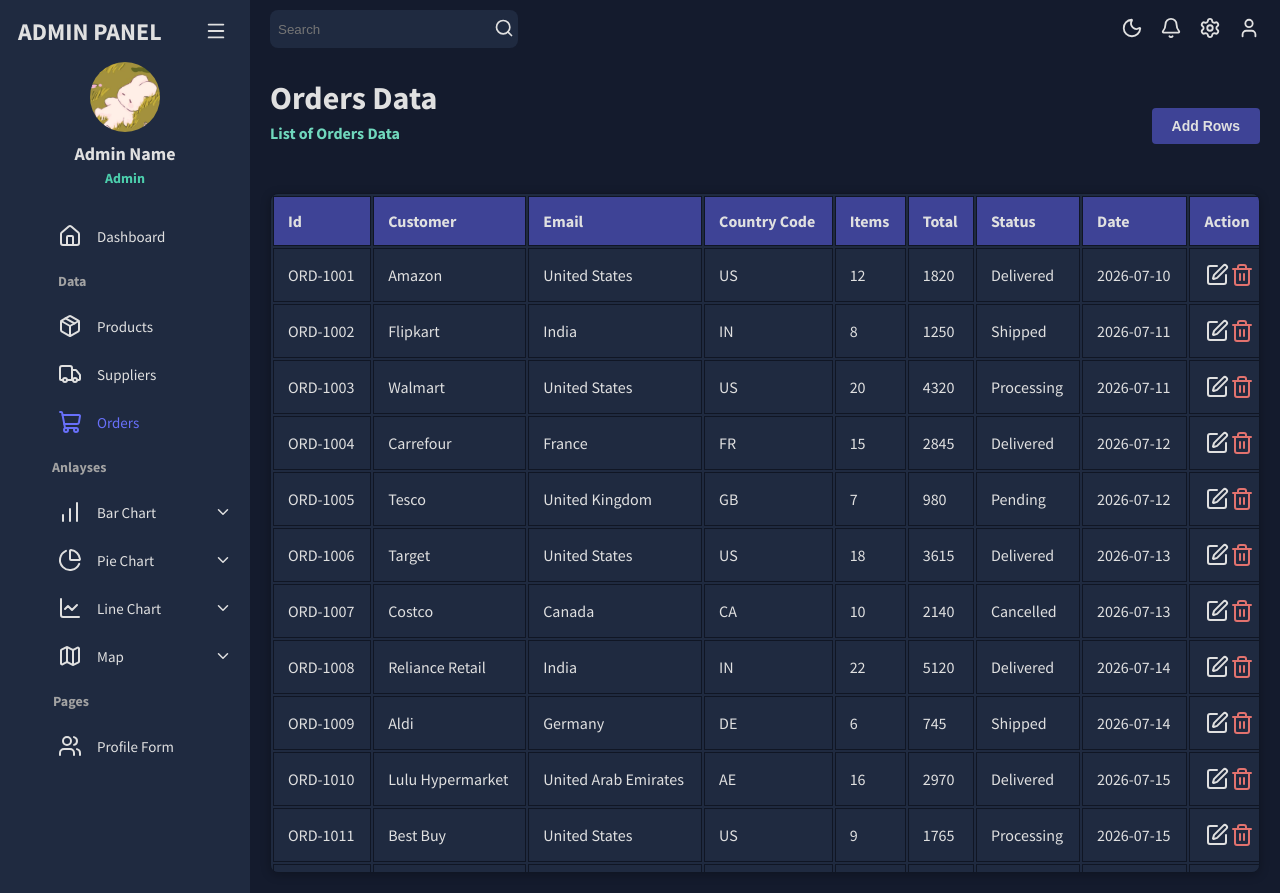
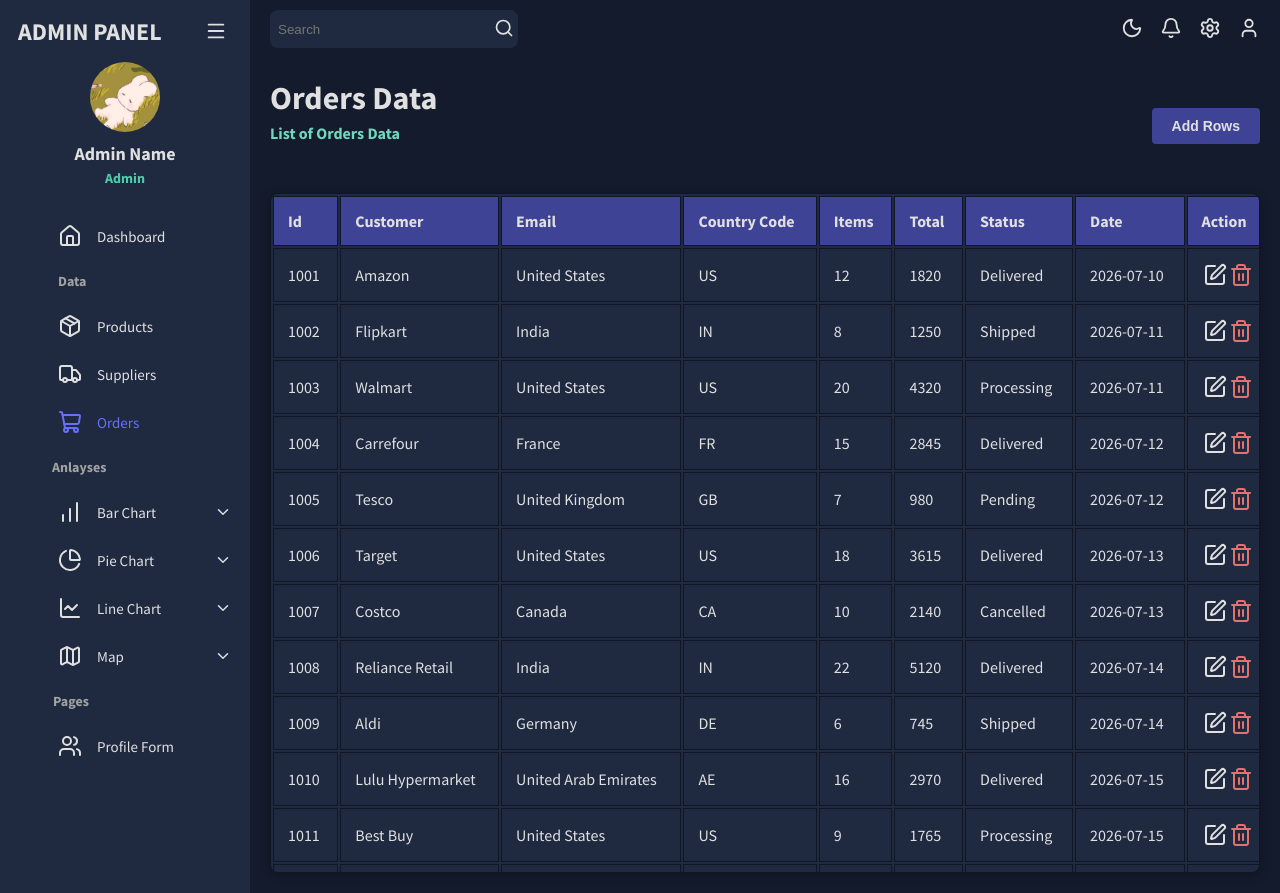
Before and after one commit to Mansi601/Inventory-Management-Admin-Dashboard, a React (Vite) app: page /Orders in a window 1280 px wide. Built offline with nearby package versions, Linux system fonts and the light colour scheme.

Commit message:
Update tempordersData.js

```diff
--- a/src/data/tempordersData.js
+++ b/src/data/tempordersData.js
@@ -1,6 +1,6 @@
 export const ordersData = [
   {
-    id: "ORD-1001",
+    id: "1001",
     customer: "Amazon",
     country: "United States",
     countryCode: "US",
@@ -10,7 +10,7 @@
     date: "2026-07-10"
   },
   {
-    id: "ORD-1002",
+    id: "1002",
     customer: "Flipkart",
     country: "India",
     countryCode: "IN",
@@ -20,7 +20,7 @@
     date: "2026-07-11"
   },
   {
-    id: "ORD-1003",
+    id: "1003",
     customer: "Walmart",
     country: "United States",
     countryCode: "US",
@@ -30,7 +30,7 @@
     date: "2026-07-11"
   },
   {
-    id: "ORD-1004",
+    id: "1004",
     customer: "Carrefour",
     country: "France",
     countryCode: "FR",
@@ -40,7 +40,7 @@
     date: "2026-07-12"
   },
   {
-    id: "ORD-1005",
+    id: "1005",
     customer: "Tesco",
     country: "United Kingdom",
     countryCode: "GB",
@@ -50,7 +50,7 @@
     date: "2026-07-12"
   },
   {
-    id: "ORD-1006",
+    id: "1006",
     customer: "Target",
     country: "United States",
     countryCode: "US",
@@ -60,7 +60,7 @@
     date: "2026-07-13"
   },
   {
-    id: "ORD-1007",
+    id: "1007",
     customer: "Costco",
     country: "Canada",
     countryCode: "CA",
@@ -70,7 +70,7 @@
     date: "2026-07-13"
   },
   {
-    id: "ORD-1008",
+    id: "1008",
     customer: "Reliance Retail",
     country: "India",
     countryCode: "IN",
@@ -80,7 +80,7 @@
     date: "2026-07-14"
   },
   {
-    id: "ORD-1009",
+    id: "1009",
     customer: "Aldi",
     country: "Germany",
     countryCode: "DE",
@@ -90,7 +90,7 @@
     date: "2026-07-14"
   },
   {
-    id: "ORD-1010",
+    id: "1010",
     customer: "Lulu Hypermarket",
     country: "United Arab Emirates",
     countryCode: "AE",
@@ -100,7 +100,7 @@
     date: "2026-07-15"
   },
   {
-    id: "ORD-1011",
+    id: "1011",
     customer: "Best Buy",
     country: "United States",
     countryCode: "US",
@@ -110,7 +110,7 @@
     date: "2026-07-15"
   },
   {
-    id: "ORD-1012",
+    id: "1012",
     customer: "JB Hi-Fi",
     country: "Australia",
     countryCode: "AU",
@@ -120,7 +120,7 @@
     date: "2026-07-16"
   },
   {
-    id: "ORD-1013",
+    id: "1013",
     customer: "MediaMarkt",
     country: "Germany",
     countryCode: "DE",
@@ -130,7 +130,7 @@
     date: "2026-07-16"
   },
   {
-    id: "ORD-1014",
+    id: "1014",
     customer: "Noon",
     country: "Saudi Arabia",
     countryCode: "SA",
@@ -140,7 +140,7 @@
     date: "2026-07-17"
   },
   {
-    id: "ORD-1015",
+    id: "1015",
     customer: "Shopee",
     country: "Singapore",
     countryCode: "SG",
@@ -150,7 +150,7 @@
     date: "2026-07-17"
   },
   {
-    id: "ORD-1016",
+    id: "1016",
     customer: "eMAG",
     country: "Romania",
     countryCode: "RO",
@@ -160,7 +160,7 @@
     date: "2026-07-18"
   },
   {
-    id: "ORD-1017",
+    id: "1017",
     customer: "Mercado Libre",
     country: "Brazil",
     countryCode: "BR",
@@ -170,7 +170,7 @@
     date: "2026-07-18"
   },
   {
-    id: "ORD-1018",
+    id: "1018",
     customer: "Rakuten",
     country: "Japan",
     countryCode: "JP",
@@ -180,7 +180,7 @@
     date: "2026-07-19"
   },
   {
-    id: "ORD-1019",
+    id: "1019",
     customer: "El Corte Inglés",
     country: "Spain",
     countryCode: "ES",
@@ -190,7 +190,7 @@
     date: "2026-07-19"
   },
   {
-    id: "ORD-1020",
+    id: "1020",
     customer: "Shoprite",
     country: "South Africa",
     countryCode: "ZA",
```
